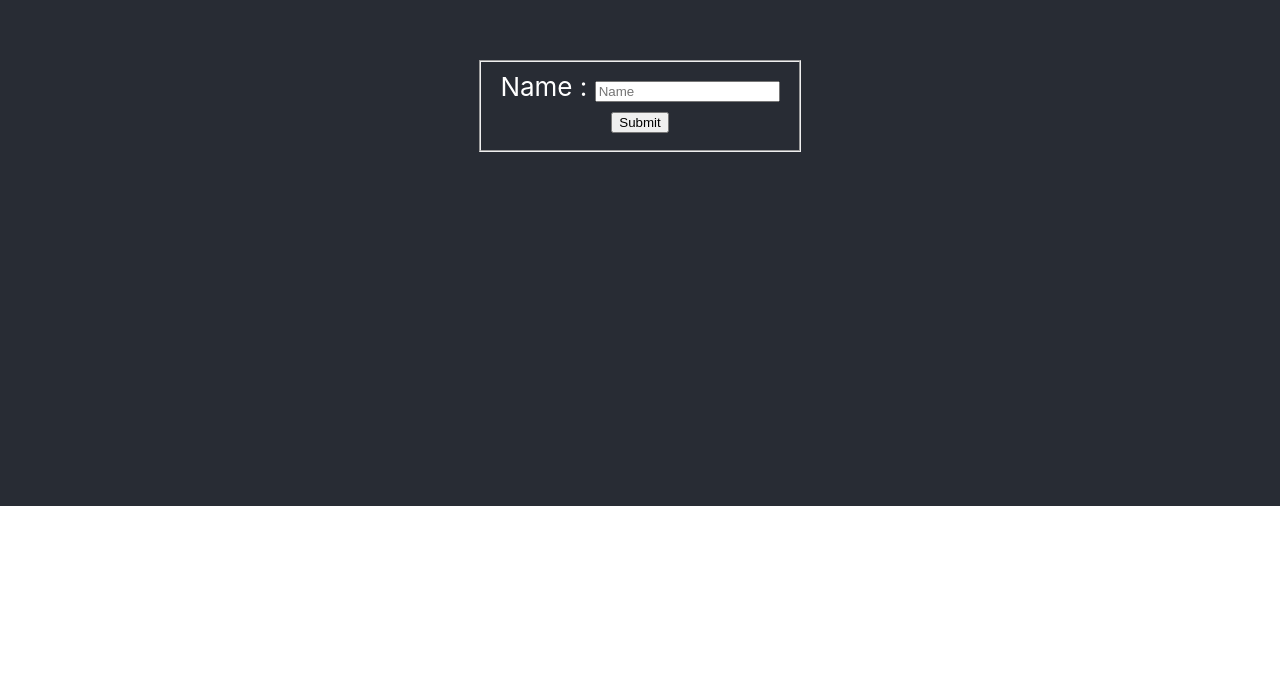
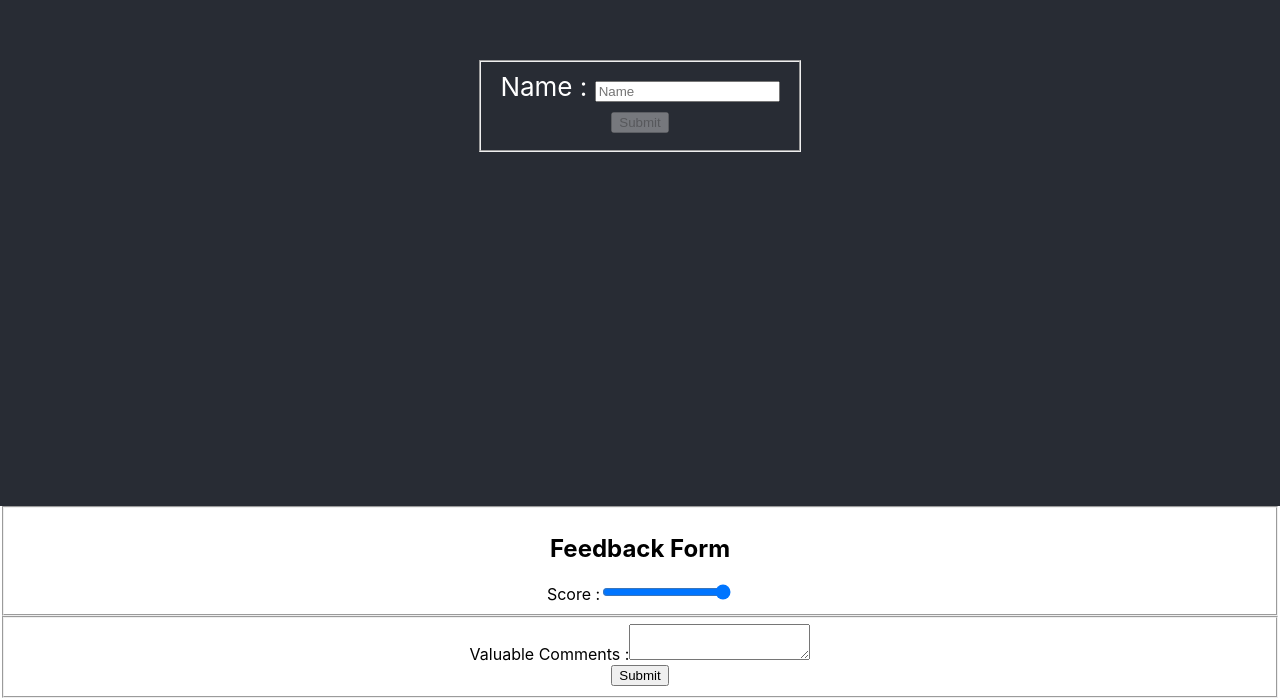
Before and after one commit to shreytalreja25/react-docs-beta-prac, a React (Create React App) app: page / in a window 1280 px wide. Shown: the part 294-992 px from the top of the page. Before the commit the page ends 800 px from the top, so only its background shows below. Built offline with nearby package versions, Linux system fonts and the light colour scheme.

Commit message:
Adding a controlled feedback form

```diff
--- a/src/App.js
+++ b/src/App.js
@@ -1,32 +1,32 @@
-import logo from './logo.svg';
+// import logo from './logo.svg';
 import './App.css';
+import { useState } from 'react';
+import Feedbackform from './components/Feedbackform';
 
 function App() {
+
+  const [name, setName] = useState("");
+
+  const handleSubmit = (e) => {
+    e.preventDefault();
+    setName("");
+    console.log("Form Submitted successfully", name)
+  }
+
   return (
     <div className="App">
       <header className="App-header">
-        {/* <img src={logo} className="App-logo" alt="logo" /> */}
-        {/* <p>
-          Edit <code>src/App.js</code> and save to reload.
-        </p>
-        <a
-          className="App-link"
-          href="https://reactjs.org"
-          target="_blank"
-          rel="noopener noreferrer"
-        >
-          Learn React
-        </a> */}
-        <form>
+        <form onSubmit={handleSubmit}>
           <fieldset>
             <div className='Field'>
-              <label>Name : </label>
-              <input type="text" placeholder='Name' name="name" />
+              <label htmlFor='name'>Name : </label>
+              <input id="name" type="text" placeholder='Name' name="name" value={name} onChange={(e) => setName(e.target.value)} />
             </div>
-            <button type="submit">Submit</button>
+            <button disabled={!name} type="submit">Submit</button>
           </fieldset>
         </form>
       </header>
+    <Feedbackform />
     </div>
   );
 }
--- /dev/null
+++ b/src/components/Feedbackform.js
@@ -0,0 +1,53 @@
+import { useState } from "react"
+
+export default function Feedbackform() {
+
+    const[score,setScore] = useState("10");
+    const[comment,setComment] = useState("");
+
+    const handleSubmit = (e) =>{
+        e.preventDefault();
+        if(Number(score) <=5 && comment.length <=10){
+            setComment("");
+            alert("Please provide a more detailed comment explaining why the experience was less than satisfactory. Appreciate your feedback...")
+        }
+
+        else {
+                alert("Submitted Successfully")
+                setComment("");
+                setScore("10");
+            }
+    }
+
+    return (
+        <div className="ControlledForm">
+            <form onSubmit={handleSubmit}>
+                <fieldset>
+                    <h2>Feedback Form</h2>
+                    <label>
+                        Score :
+                    </label>
+                    <input
+                        type="range"
+                        min="0"
+                        max="10"
+                        value={score}
+                        onChange={e => setScore(e.target.value)}
+                    />
+                </fieldset>
+                <fieldset>
+                    <label>
+                        Valuable Comments :
+                    </label>
+                    <textarea
+                     type="textarea"
+                     value={comment}
+                     onChange={e => setComment(e.target.value)}
+                    />
+                    <br />
+                    <button type="submit">Submit</button>
+                </fieldset>
+            </form>
+        </div>
+    )
+}
```
